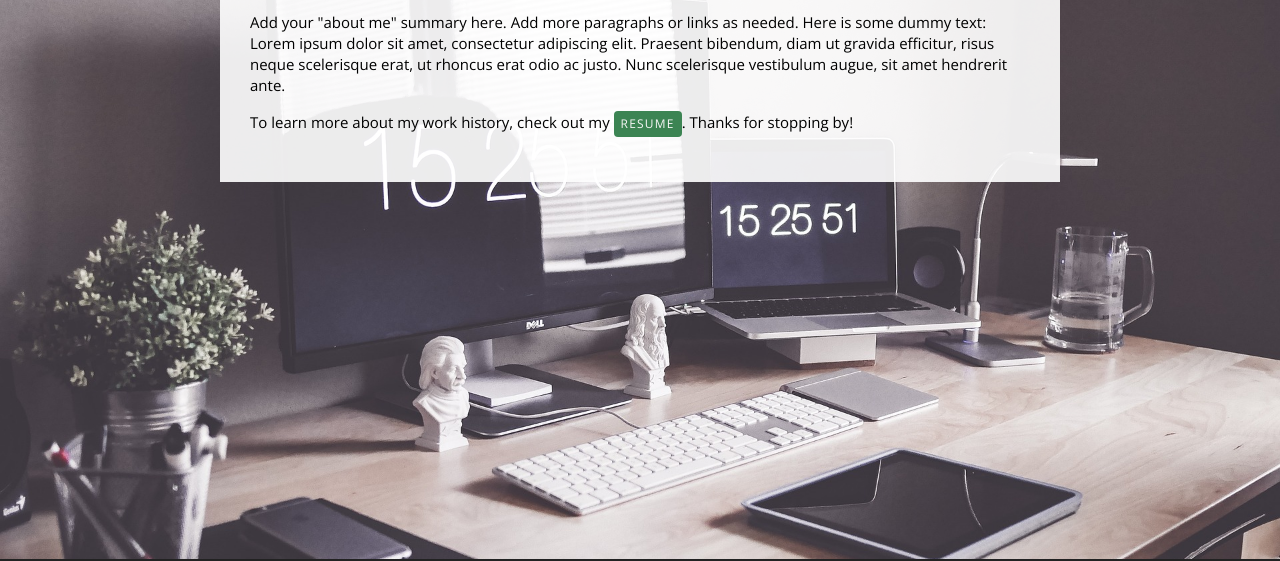
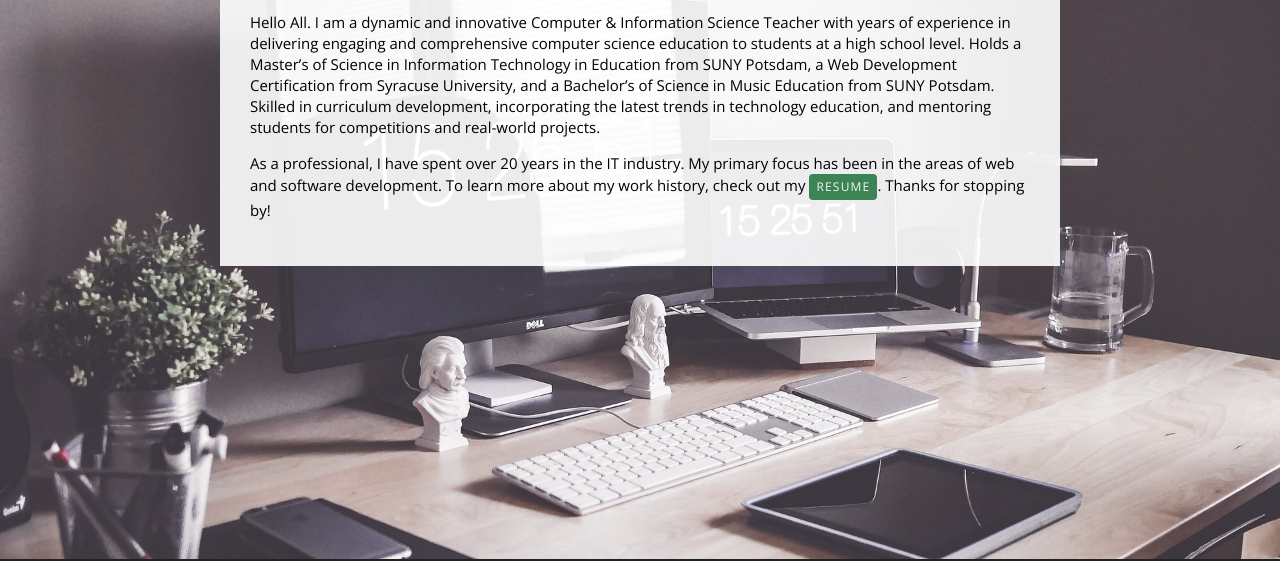
Before and after one commit to dmwellsSDBD/dwPortfolio, a plain HTML site: page index.html in a window 1280 px wide. Shown: the part 173-734 px from the top of the page. Drawn offline with nearby package versions, Linux system fonts and the light colour scheme.

Commit message:
index update

```diff
--- a/index.html
+++ b/index.html
@@ -24,8 +24,8 @@
         <!-- //  ABOUT ME  // -->
         <main>
           <!-- Start content edits below this line. -->
-          <p>Add your "about me" summary here. Add more paragraphs or links as needed. Here is some dummy text: Lorem ipsum dolor sit amet, consectetur adipiscing elit. Praesent bibendum, diam ut gravida efficitur, risus neque scelerisque erat, ut rhoncus erat odio ac justo. Nunc scelerisque vestibulum augue, sit amet hendrerit ante.</p>
-          <p>To learn more about my work history, check out my <a href="resume.html" class="btn"> resume</a>. Thanks for stopping by!</p>
+          <p>Hello All. I am a dynamic and innovative Computer &amp Information Science Teacher with years of experience in delivering engaging and comprehensive computer science education to students at a high school level. Holds a Master’s of Science in Information Technology in Education from SUNY Potsdam, a Web Development Certification from Syracuse University, and a Bachelor’s of Science in Music Education from SUNY Potsdam. Skilled in curriculum development, incorporating the latest trends in technology education, and mentoring students for competitions and real-world projects.</p>
+          <p>As a professional, I have spent over 20 years in the IT industry. My primary focus has been in the areas of web and software development. To learn more about my work history, check out my <a href="resume.html" class="btn">resume</a>. Thanks for stopping by!</p>
 
           <!-- End content edits here. -->
         </main>
```
